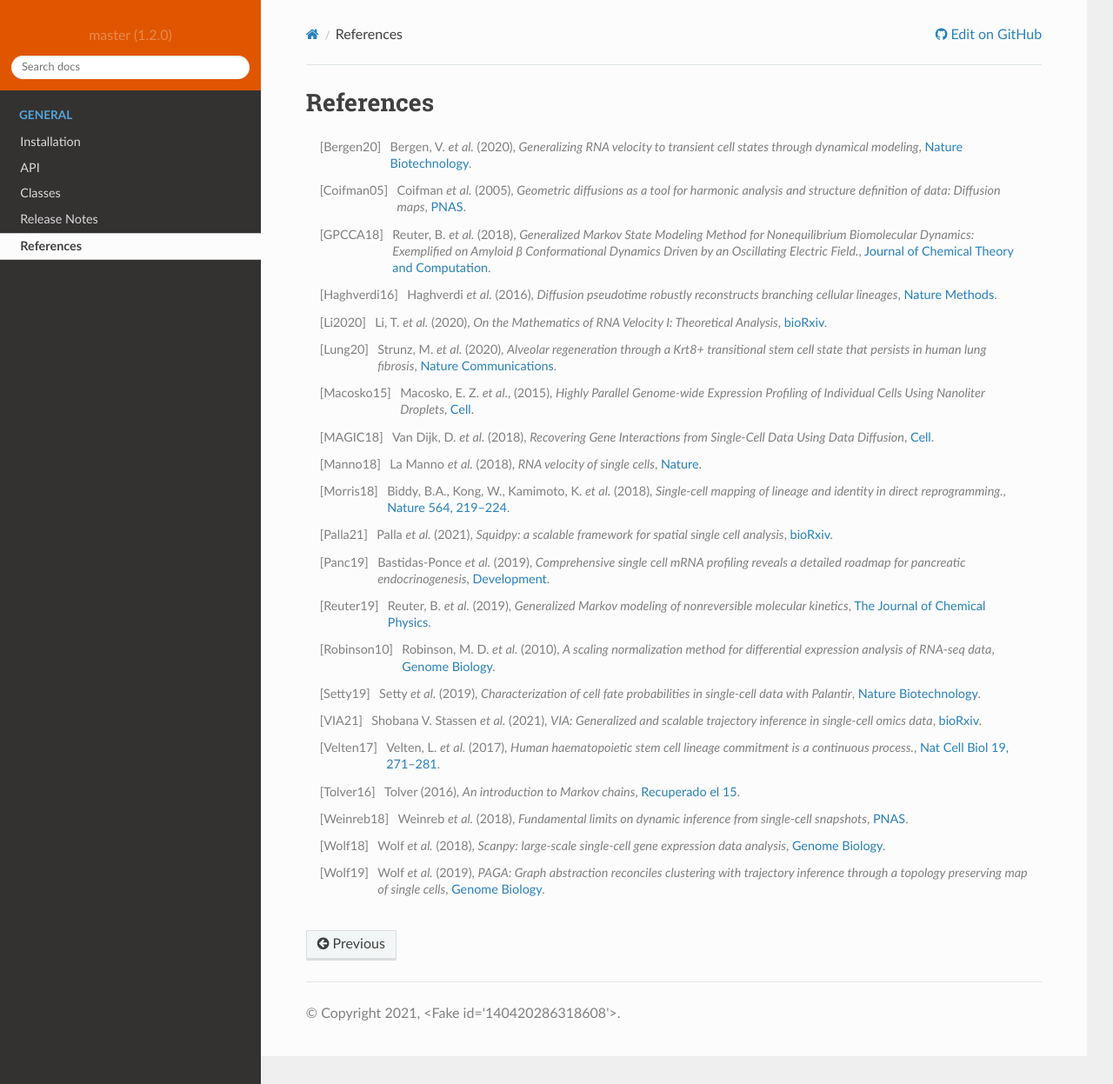
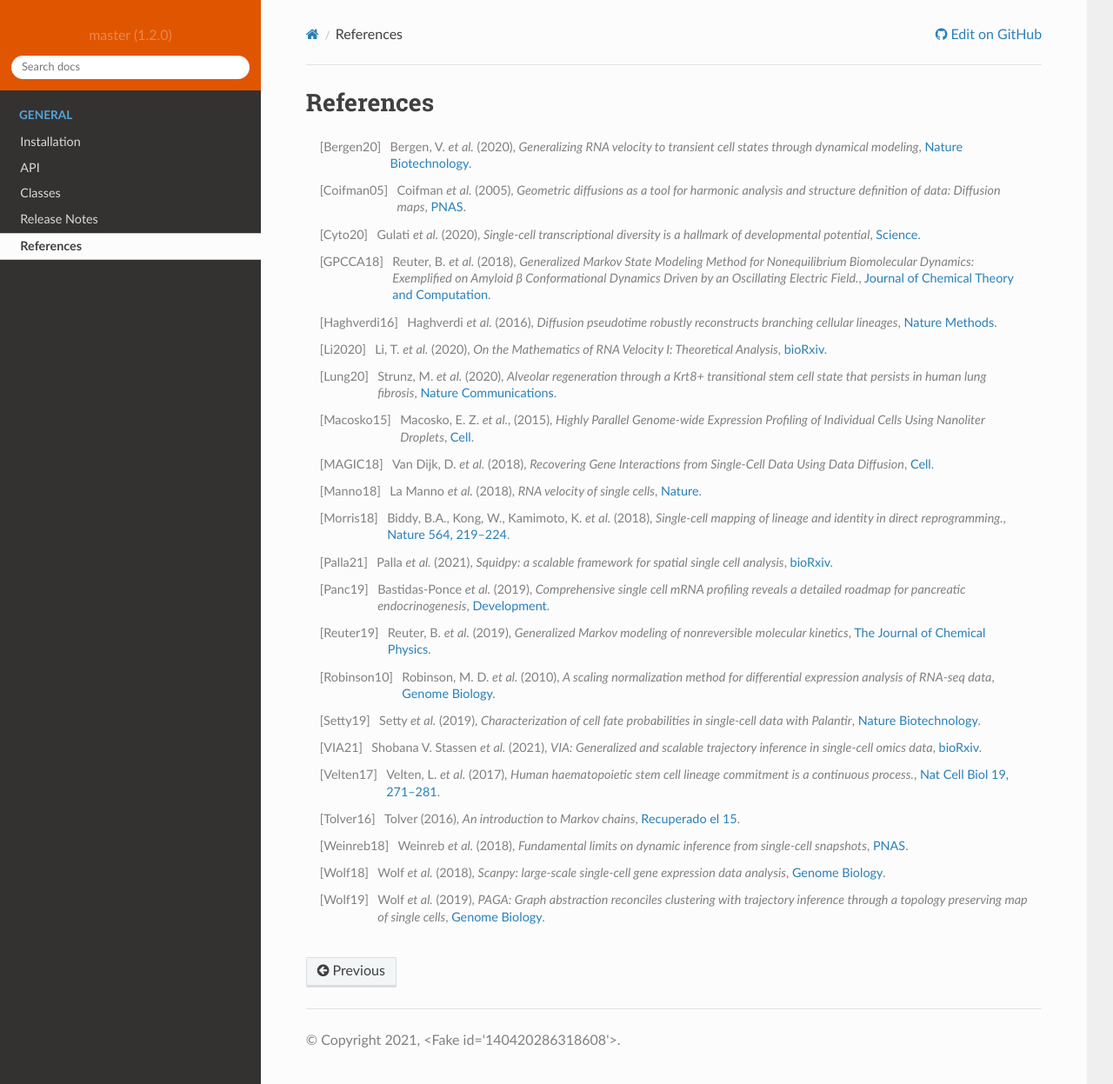
Before and after one commit to theislab/cellrank, a Sphinx documentation site: the page built from docs/source/references.rst, in a window 1280 px wide and 1247 px high. Shown: the whole window at 87% size. Built offline with Sphinx 7.4.7 and the Read the Docs theme 2.0.0, drawn with Linux system fonts in a browser that asks for light colours; pages that are not in the unit, such as notebooks, are missing from menus; the version number is read from the project's files by our own code.

```diff
--- a/docs/source/api.rst
+++ b/docs/source/api.rst
@@ -32,6 +32,7 @@ This module offers a high-level API to compute cell fates and driver genes.
 .. autosummary::
     :toctree: api
 
+    tl.cyto_trace
     tl.transition_matrix
     tl.initial_states
     tl.terminal_states
@@ -52,7 +53,8 @@ Kernels are part of the low-level API and are used to estimate cell-to-cell tran
 
     tl.kernels.VelocityKernel
     tl.kernels.ConnectivityKernel
-    tl.kernels.PalantirKernel
+    tl.kernels.PseudotimeKernel
+    tl.kernels.CytoTRACEKernel
     tl.kernels.PrecomputedKernel
 
 Estimators
--- a/docs/source/classes.rst
+++ b/docs/source/classes.rst
@@ -71,6 +71,11 @@ Soft threshold scheme
     :members:
     :special-members: __call__
 
+CytoTRACE Kernel
+----------------
+
+.. autoclass:: cellrank.tl.kernels.CytoTRACEKernel
+    :members:
 
 Precomputed Kernel
 ------------------
--- a/docs/source/references.rst
+++ b/docs/source/references.rst
@@ -8,6 +8,10 @@ References
 .. [Coifman05] Coifman *et al.* (2005),
     *Geometric diffusions as a tool for harmonic analysis and structure definition of data: Diffusion maps*,
     `PNAS <https://doi.org/10.1073/pnas.0500334102>`__.
+
+.. [Cyto20] Gulati *et al.* (2020),
+   *Single-cell transcriptional diversity is a hallmark of developmental potential*,
+   `Science  <https://doi.org/10.1126/science.aax0249>`__.
 
 .. [GPCCA18] Reuter, B. *et al.* (2018),
    *Generalized Markov State Modeling Method for Nonequilibrium Biomolecular Dynamics: Exemplified on Amyloid β
```
Also changed, not shown: 1 other file.
